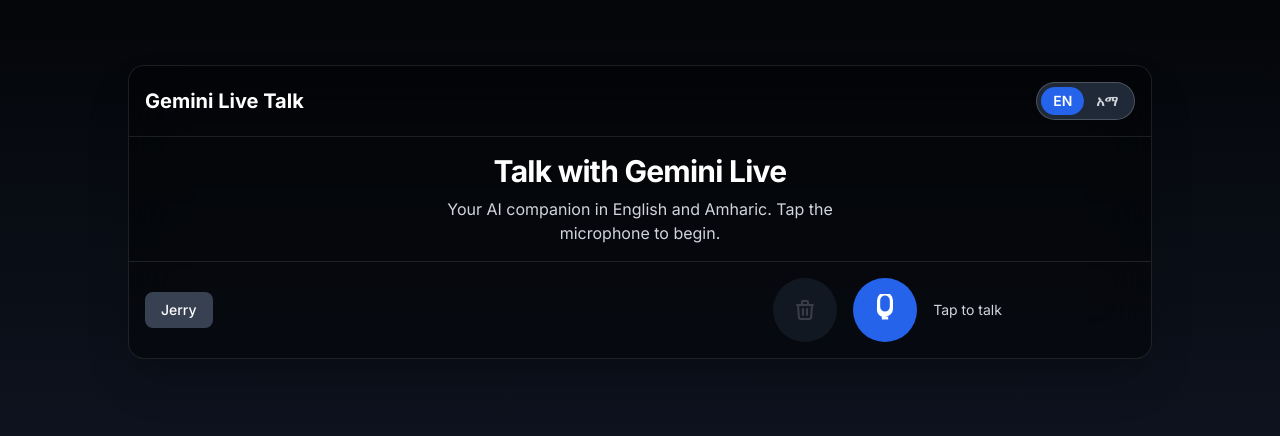
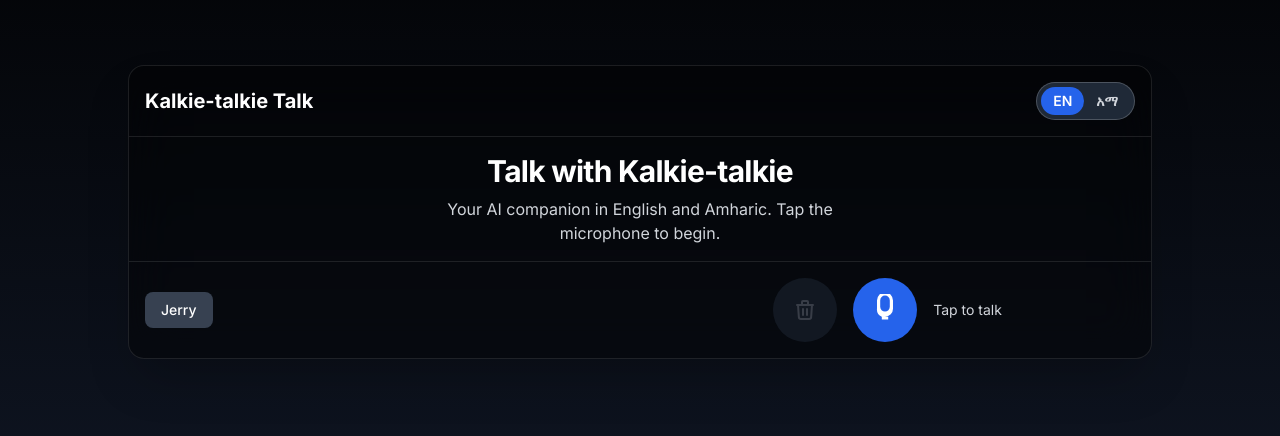
Before and after one commit to AlexKalll/kalkie-talkie, a React (Vite) app: page / in a window 1280 px wide. Shown: the part 188-624 px from the top of the page. Built offline with nearby package versions, Linux system fonts and the light colour scheme.

Commit message:
feat: Give the kalkie-talkie app name

```diff
--- a/index.html
+++ b/index.html
@@ -4,7 +4,7 @@
     <meta charset="UTF-8" />
     <link rel="icon" type="image/svg+xml" href="/vite.svg" />
     <meta name="viewport" content="width=device-width, initial-scale=1.0" />
-    <title>Gemini Live Talk</title>
+  <title>Kalkie-talkie Talk</title>
     <script src="https://cdn.tailwindcss.com"></script>
     <link rel="preconnect" href="https://fonts.googleapis.com">
     <link rel="preconnect" href="https://fonts.gstatic.com" crossorigin>
--- a/metadata.json
+++ b/metadata.json
@@ -1,6 +1,6 @@
 {
-  "name": "Gemini Live Talk",
-  "description": "A visually stunning website that allows users to talk directly with Gemini Live in real time through both text and voice, supporting English and Amharic languages.",
+  "name": "Kalkie-talkie Talk",
+  "description": "A visually stunning website that allows users to talk directly with Kalkie-talkie in real time through both text and voice, supporting English and Amharic languages.",
   "requestFramePermissions": [
     "microphone"
   ]
--- a/src/constants.ts
+++ b/src/constants.ts
@@ -20,8 +20,8 @@
 
 export const UI_TEXTS: UITexts = {
   [Language.ENGLISH]: {
-    header: 'Gemini Live Talk',
-    welcomeTitle: 'Talk with Gemini Live',
+  header: 'Kalkie-talkie Talk',
+  welcomeTitle: 'Talk with Kalkie-talkie',
     welcomeSubtitle: 'Your AI companion in English and Amharic. Tap the microphone to begin.',
     startListening: 'Start Listening',
     stopListening: 'Stop Listening',
@@ -35,8 +35,8 @@
     unmute: 'Unmute',
   },
   [Language.AMHARIC]: {
-    header: 'ከ Gemini Live ጋር ይነጋገሩ',
-    welcomeTitle: 'ከ Gemini Live ጋር ይነጋገሩ',
+  header: 'Kalkie-talkie Talk',
+  welcomeTitle: 'ከ Kalkie-talkie ጋር ይነጋገሩ',
     welcomeSubtitle: 'የእርስዎ AI ጓደኛ በእንግሊዝኛ እና በአማርኛ። ለመጀመር ማይክሮፎኑን ይንኩ።',
     startListening: 'ማዳመጥ ጀምር',
     stopListening: 'ማዳመጥ አቁም',
--- a/src/hooks/useGeminiLive.ts
+++ b/src/hooks/useGeminiLive.ts
@@ -213,8 +213,8 @@
           },
           onmessage: handleMessage,
           onerror: (e) => {
-            console.error('Gemini Live API Error:', e);
-            const msg = (e && (e as any).message) ? String((e as any).message) : 'An unknown error occurred with the Gemini Live session.';
+            console.error('Kalkie-talkie API Error:', e);
+            const msg = (e && (e as any).message) ? String((e as any).message) : 'An unknown error occurred with the Kalkie-talkie session.';
             setErrorMessage(msg);
             setConnectionState('error');
             closeSession();
@@ -233,7 +233,7 @@
       });
 
     } catch (error) {
-      console.error('Failed to start Gemini Live session:', error);
+  console.error('Failed to start Kalkie-talkie session:', error);
       setErrorMessage((error as any)?.message ?? 'Failed to start session.');
       setConnectionState('error');
       setIsListening(false);
```
